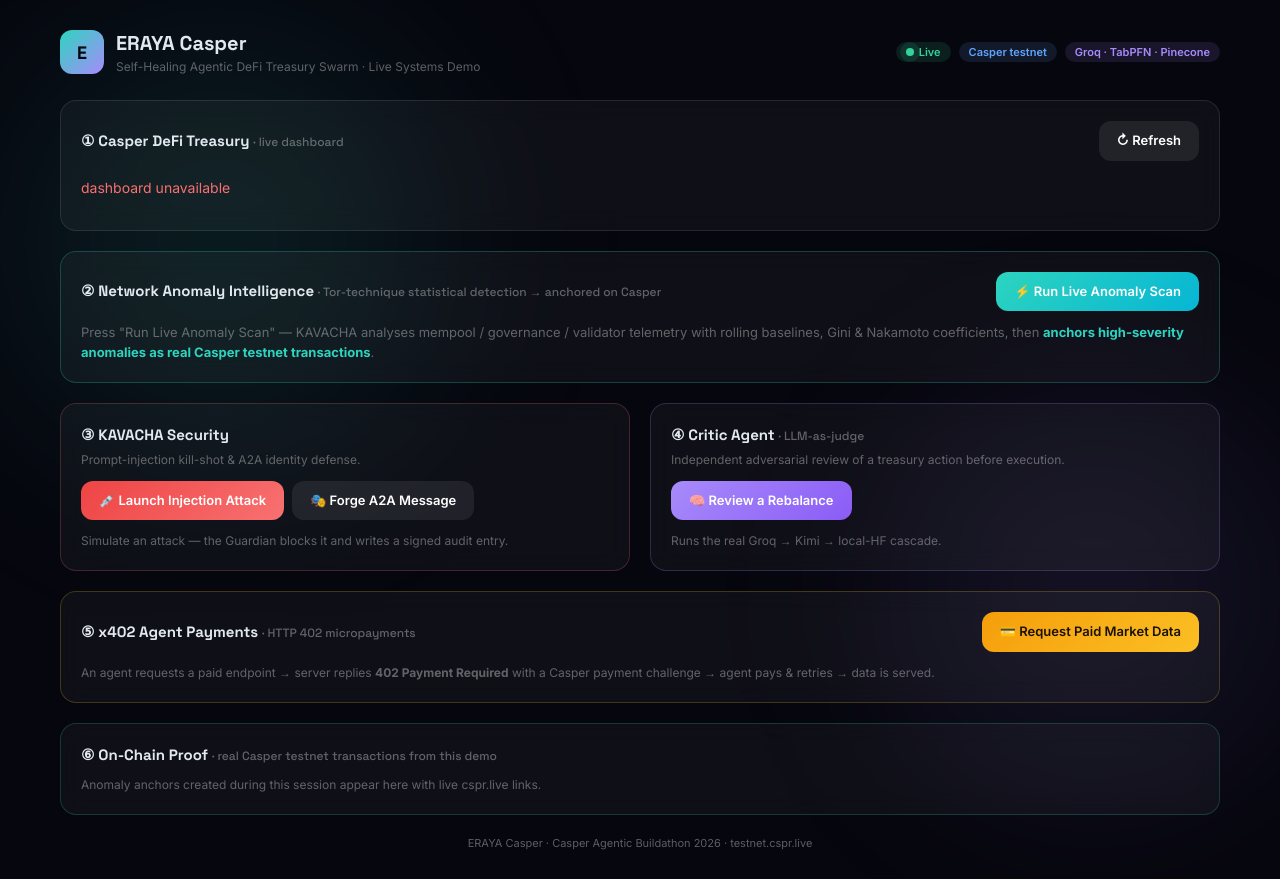
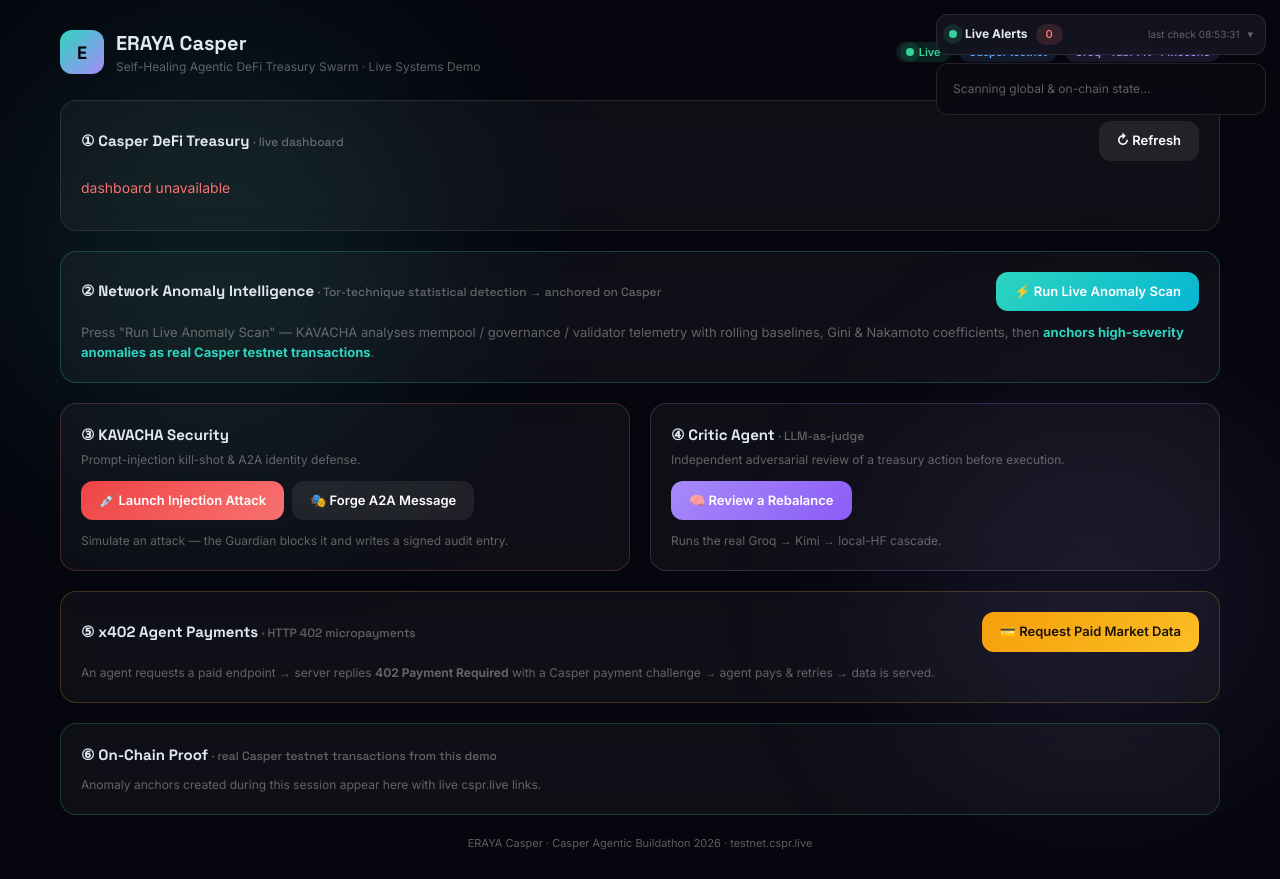
Before and after one commit to martian3062/eraya_microsoft, a Django app: page /demo/ in a window 1280 px wide. Shown: the top 879 px of the page. Run offline with Django 5.2, Linux system fonts and the light colour scheme; parts of the project's set-up code (start-up, migrations or seed data) failed here and were passed over; some libraries are stand-ins or nearby versions.

Commit message:
Add live alerts ticker to demo (global/on-chain problem feed)
Collapsible top-right 'Live Alerts' panel polls the threat feed every 12s and
surfaces detected anomalies, KAVACHA blocks, and on-chain anchor events (with
cspr.live links), colour-coded by severity with dedup + heartbeat.

Co-Authored-By: Claude Opus 4.8 <noreply@anthropic.com>

```diff
--- a/backend/apps/frontend/templates/frontend/demo.html
+++ b/backend/apps/frontend/templates/frontend/demo.html
@@ -30,11 +30,33 @@ a{color:var(--teal)}
 h2{font-family:'Space Grotesk',sans-serif}
 .spin{display:inline-block;width:14px;height:14px;border:2px solid rgba(255,255,255,.25);border-top-color:#fff;border-radius:50%;animation:sp .7s linear infinite;vertical-align:-2px}
 @keyframes sp{to{transform:rotate(360deg)}}
+/* Live alerts ticker */
+#alerts{position:fixed;top:14px;right:14px;width:330px;max-width:calc(100vw - 28px);z-index:60;font-size:12px}
+#alerts-head{display:flex;align-items:center;gap:8px;background:rgba(20,20,32,.94);border:1px solid var(--bd);border-radius:12px;padding:9px 12px;cursor:pointer;backdrop-filter:blur(12px);user-select:none}
+#alerts-body{margin-top:8px;background:rgba(10,10,18,.94);border:1px solid var(--bd);border-radius:12px;padding:8px;backdrop-filter:blur(12px);max-height:62vh;overflow-y:auto}
+#alerts.collapsed #alerts-body{display:none}
+.alert{border-left:2px solid;border-radius:8px;padding:7px 9px;margin-bottom:6px;background:rgba(255,255,255,.03);animation:fade .3s}
+.alert .t{color:var(--fg);font-weight:500}
+.alert .m{color:var(--fg3);font-size:11px;margin-top:2px;overflow:hidden;text-overflow:ellipsis;white-space:nowrap}
+.alert-time{color:var(--fg3);font-size:10px;float:right}
+@media(max-width:820px){#alerts{position:static;width:100%;max-width:100%;margin:0 0 16px}}
 </style>
 </head>
 <body>
 <div class="orb" style="width:50vw;height:50vw;top:-10%;left:-8%;background:radial-gradient(circle,rgba(45,212,191,.14),transparent 70%)"></div>
 <div class="orb" style="width:45vw;height:45vw;bottom:-10%;right:-8%;background:radial-gradient(circle,rgba(167,139,250,.13),transparent 70%)"></div>
+
+<!-- LIVE ALERTS TICKER -->
+<div id="alerts">
+  <div id="alerts-head" onclick="document.getElementById('alerts').classList.toggle('collapsed')">
+    <span class="pulse" id="alerts-dot"></span>
+    <span style="font-weight:700;color:var(--fg)">Live Alerts</span>
+    <span id="alerts-count" class="badge" style="background:rgba(248,113,113,.15);color:#f87171">0</span>
+    <span style="margin-left:auto;color:var(--fg3);font-size:10px" id="alerts-hb">monitoring…</span>
+    <span style="color:var(--fg3);font-size:11px">▾</span>
+  </div>
+  <div id="alerts-body"><div id="alerts-feed" style="color:var(--fg3);padding:8px">Scanning global &amp; on-chain state…</div></div>
+</div>
 
 <div class="wrap" style="position:relative;z-index:1;padding-top:28px;padding-bottom:60px">
 
@@ -185,6 +207,8 @@ async function runAnomalyScan(){
             <div class="mono" style="color:var(--fg3);font-size:11px">tx ${esc(a.deploy_hash.slice(0,28))}…</div></div>
           <a href="${a.explorer_url}" target="_blank" style="font-size:11px;white-space:nowrap">cspr.live ↗</a></div>`;
         addChainTxn({label:'anomaly · '+a.anomaly_type, hash:a.deploy_hash, url:a.explorer_url});
+        pushAlert({kind:'onchain',key:'anchor|'+a.deploy_hash,severity:0.9,color:'#34d399',icon:'⛓',
+          text:'Anomaly anchored on-chain · '+a.anomaly_type, meta:'Casper testnet tx', url:a.explorer_url});
       });
     } else {
       html += `<div style="margin-top:10px;font-size:11px;color:var(--fg3)">No critical anomaly to anchor this cycle (or anchoring rate-limited).</div>`;
@@ -199,6 +223,8 @@ async function runAttack(){
   const out=document.getElementById('sec-out');
   out.innerHTML='<span class="spin"></span> launching…';
   const {data:d}=await jpost('/api/v1/security/attack-sim/',{domain:'5g'});
+  pushAlert({kind:'security',key:'atk|'+d.audit_id,severity:0.9,color:'#f87171',icon:'🛡',
+    text:'Injection '+d.verdict+' · rule '+d.rule_fired, meta:'KAVACHA guardian blocked attack'});
   let html=`<div style="margin-bottom:6px"><span class="badge" style="background:rgba(248,113,113,.15);color:#f87171">VERDICT: ${esc(d.verdict)}</span>
     <span class="badge" style="background:rgba(255,255,255,.06);color:var(--fg2)">rule ${esc(d.rule_fired)}</span>
     <span class="mono" style="color:var(--fg3);font-size:11px">score ${d.injection_score}</span></div>`;
@@ -252,6 +278,46 @@ async function runX402(){
   btn.disabled=false; btn.textContent='💳 Request Paid Market Data';
 }
 
+// Live Alerts ticker — polls global/on-chain state, surfaces problems + anchors
+const _seen={}; let _alerts=[];
+function sevColor(s){return s>=0.85?'#f87171':s>=0.7?'#fbbf24':s>=0.5?'#60a5fa':'#34d399';}
+function pushAlert(a){
+  const key=a.key||(a.kind+'|'+a.text), now=Date.now();
+  if(_seen[key] && now-_seen[key]<90000) return;   // dedup within 90s
+  _seen[key]=now;
+  a.time=new Date().toLocaleTimeString('en',{hour12:false});
+  _alerts.unshift(a); if(_alerts.length>25)_alerts.pop();
+  renderAlerts();
+}
+function renderAlerts(){
+  const feed=document.getElementById('alerts-feed');
+  const crit=_alerts.filter(a=>(a.severity||0)>=0.85).length;
+  document.getElementById('alerts-count').textContent=_alerts.length;
+  const dot=document.getElementById('alerts-dot');
+  dot.style.background = crit? '#f87171' : (_alerts.length? '#fbbf24':'#34d399');
+  document.getElementById('alerts-count').style.background = crit?'rgba(248,113,113,.15)':'rgba(251,191,36,.15)';
+  document.getElementById('alerts-count').style.color = crit?'#f87171':'#fbbf24';
+  if(!_alerts.length){feed.innerHTML='<div style="color:#34d399;padding:8px">✓ All systems nominal</div>';return;}
+  feed.innerHTML=_alerts.map(a=>{
+    const c=a.color||sevColor(a.severity||0.6);
+    return `<div class="alert" style="border-color:${c}"><span class="alert-time">${a.time}</span>
+      <div class="t">${a.icon||'●'} ${esc(a.text)}</div>
+      <div class="m">${esc(a.meta||'')}${a.url?` · <a href="${a.url}" target="_blank">cspr.live ↗</a>`:''}</div></div>`;
+  }).join('');
+}
+async function pollAlerts(){
+  try{
+    const d=await jget('/api/domains/casper_defi/threats/');
+    (d.threats||[]).forEach(t=>pushAlert({
+      kind:'threat', key:'threat|'+t.type+'|'+t.target, severity:t.severity,
+      icon: t.severity>=0.85?'🔴':'🟠',
+      text:(t.type||'').replace(/_/g,' ')+' · '+(t.target||''), meta:t.summary,
+    }));
+  }catch(e){}
+  document.getElementById('alerts-hb').textContent='last check '+new Date().toLocaleTimeString('en',{hour12:false});
+}
+pollAlerts(); setInterval(pollAlerts,12000);
+
 loadDashboard();
 </script>
 </body>
```
